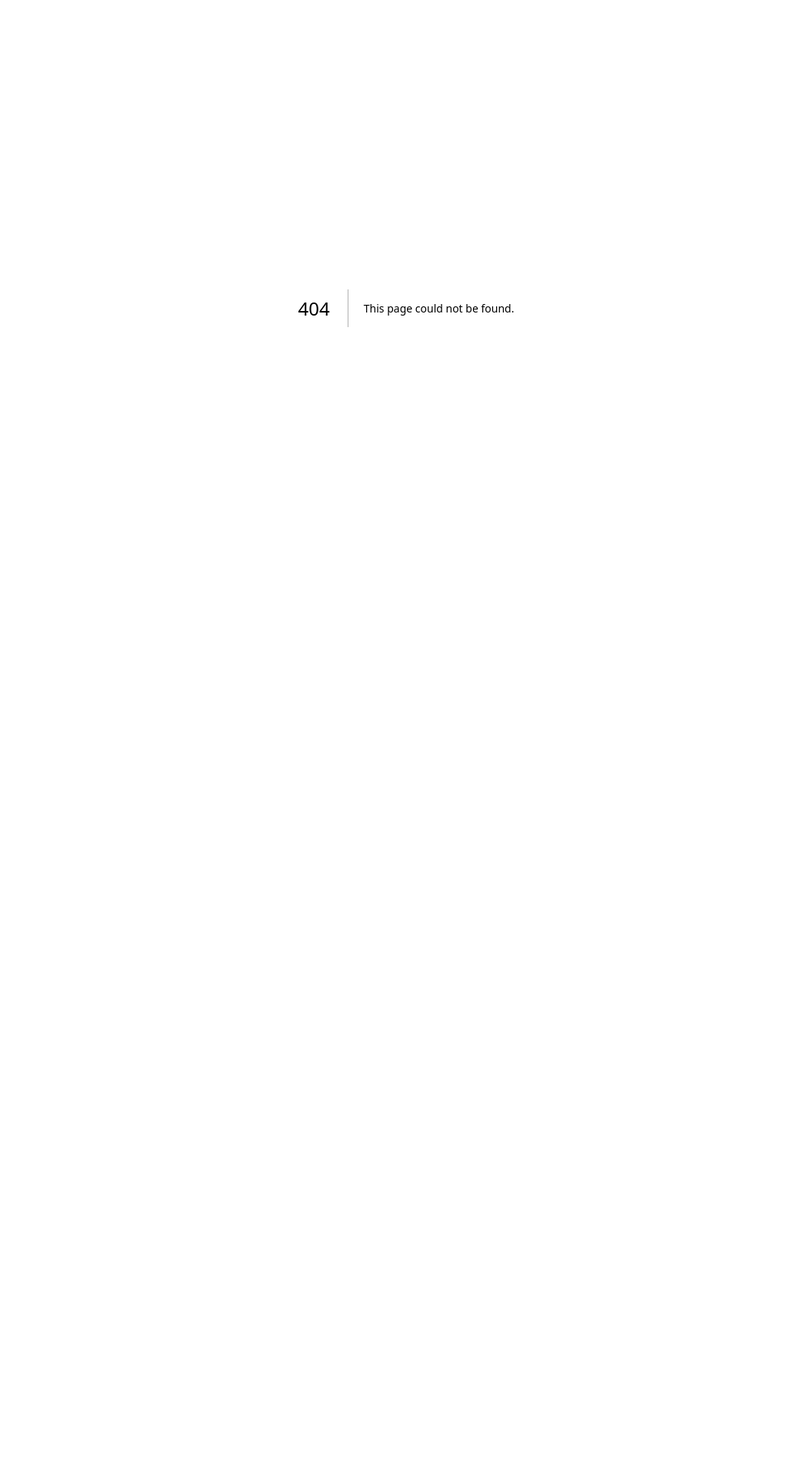
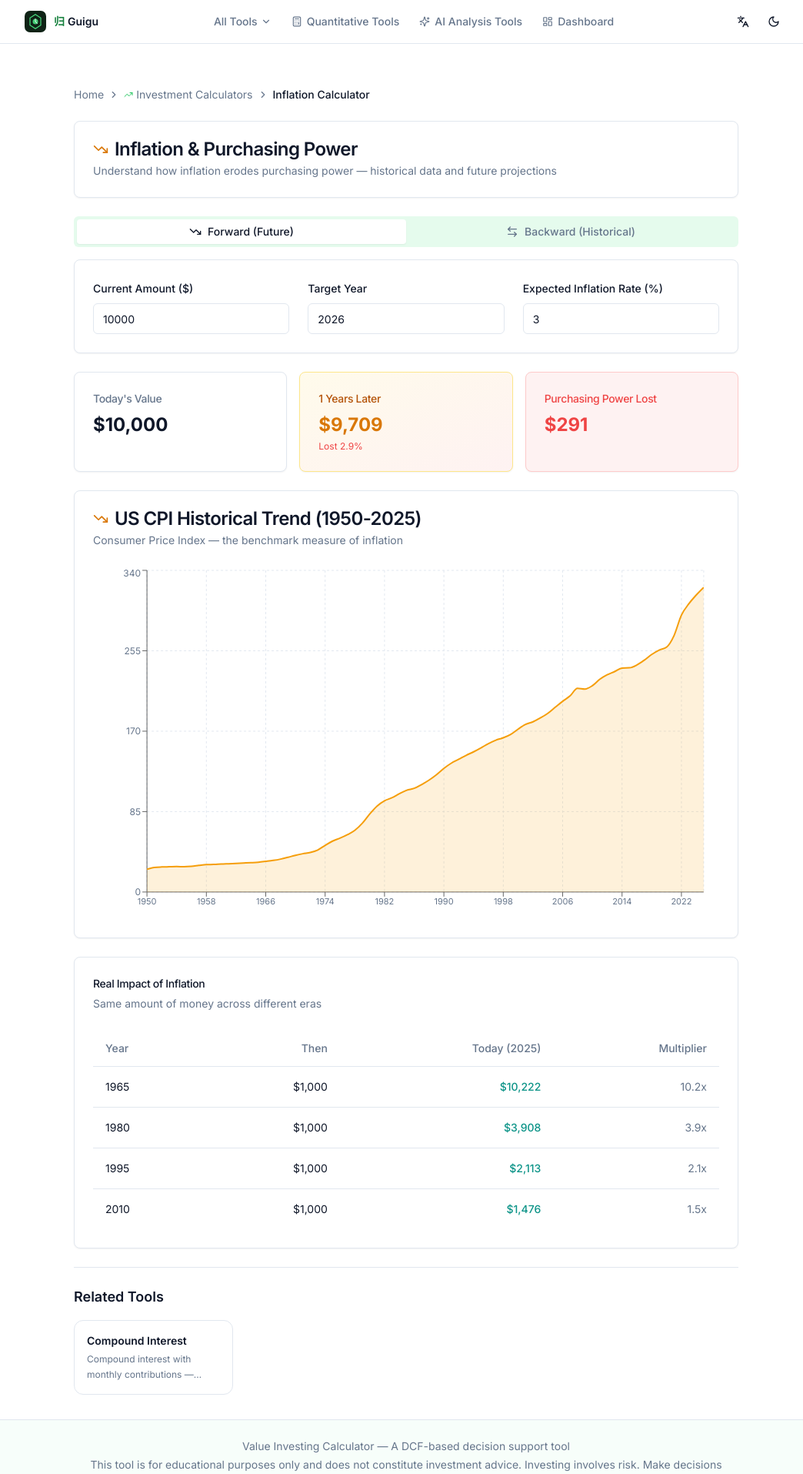
Before and after one commit to jiangxiaolei/value-investing-calculator, a Next.js app: page /tools/inflation-calculator in a window 1280 px wide. Before the commit this address had no page. Shown: the top 1915 px of the page at 77% size, without its empty margins (112-1156 px from the left). Before the commit the page ends 800 px from the top, so only its background shows below. Built offline with nearby package versions, Linux system fonts and the light colour scheme.

Commit message:
feat: add Inflation calculator — forward/backward modes, CPI history 1913-2025, charts

```diff
--- /dev/null
+++ b/app/tools/inflation-calculator/page.tsx
@@ -0,0 +1,25 @@
+import { Header } from "@/components/layout/header"
+import { Footer } from "@/components/layout/footer"
+import { ToolPageLayout } from "@/components/layout/tool-page-layout"
+import { InflationCalculator } from "@/components/calculator/inflation"
+
+export const metadata = {
+  title: "通胀计算器 — 购买力/CPI历史/正向反向计算",
+  description: "计算通胀对购买力的影响——正向预测和反向历史计算。内置1913年至今美国CPI数据，免费在线通胀计算器。",
+}
+
+export default function InflationCalculatorPage() {
+  return (
+    <div className="min-h-screen flex flex-col">
+      <Header />
+      <main className="flex-1">
+        <div className="max-w-4xl mx-auto px-4 py-8">
+          <ToolPageLayout toolId="inflation-calculator">
+            <InflationCalculator />
+          </ToolPageLayout>
+        </div>
+      </main>
+      <Footer />
+    </div>
+  )
+}
--- a/components/layout/tool-page-layout.tsx
+++ b/components/layout/tool-page-layout.tsx
@@ -59,6 +59,12 @@ function getFaqSchema(toolId: string, meta: ToolMeta): object {
     "risk-factors": [
       { q: "风险因素清单怎么用？", a: "输入公司的年报或公告文本，AI会自动提取风险因素并按行业、竞争、财务、宏观等维度分类排序。这让你快速看到'地雷'在哪，优先评估最严重的风险。" },
       { q: "How does the Risk Factor analyzer work?", a: "Paste your company's annual report or filing text, and the AI extracts, categorizes, and ranks risk factors by severity — industry, competitive, financial, and macro risks." },
+    ],
+    "inflation-calculator": [
+      { q: "通胀计算器怎么用？", a: "支持两种模式：正向计算——今天100元在3%通胀率下10年后值多少钱；反向计算——1965年的1000美元相当于今天多少钱。内置了1913年到现在的美国CPI数据。" },
+      { q: "How does the Inflation Calculator work?", a: "Two modes: Forward — calculate what $100 today will be worth in 10 years at 3% inflation; Backward — see what $1,000 in 1965 is worth today. Built-in US CPI data from 1913." },
+      { q: "现在通胀率是多少？", a: "2025年美国CPI约为322，年均通胀率约3%。但不同年份差异很大——1980年高达14%，2009年甚至为负。工具内的CPI历史曲线可以清楚看到这些波动。" },
+      { q: "What's the current inflation rate?", a: "US CPI stands at approximately 322 in 2025, with an average annual rate around 3%. Historical rates vary dramatically — 14% in 1980 to nearly 0% in 2009. The CPI chart shows these fluctuations." },
     ],
     "compound-interest": [
       { q: "复利计算器能算什么？", a: "输入本金、每月定投金额、年化收益率和年限，工具自动计算最终总资产、通胀调整后的真实购买力、逐年明细和增长曲线。还支持对比早/晚开始投资的差异。" },
--- a/lib/tools-metadata.ts
+++ b/lib/tools-metadata.ts
@@ -93,6 +93,16 @@ const tools: ToolMeta[] = [
     category: "quant",
   },
   {
+    id: "inflation-calculator",
+    zh: "通胀计算器",
+    en: "Inflation Calculator",
+    zhDesc: "通胀对购买力的影响——正向/反向计算，内置CPI历史数据",
+    enDesc: "Inflation impact on purchasing power — forward/backward modes, built-in CPI history since 1913",
+    zhMetaDesc: "计算通胀对购买力的真实影响。正向预测未来购买力，反向查询历史购买力。内置1913年至今美国CPI数据。免费在线通胀计算器。",
+    enMetaDesc: "Calculate inflation's impact on purchasing power. Forward projections & historical lookups. Built-in US CPI data from 1913 to present. Free Inflation calculator.",
+    category: "calc",
+  },
+  {
     id: "compound-interest",
     zh: "复利计算器",
     en: "Compound Interest",
```
